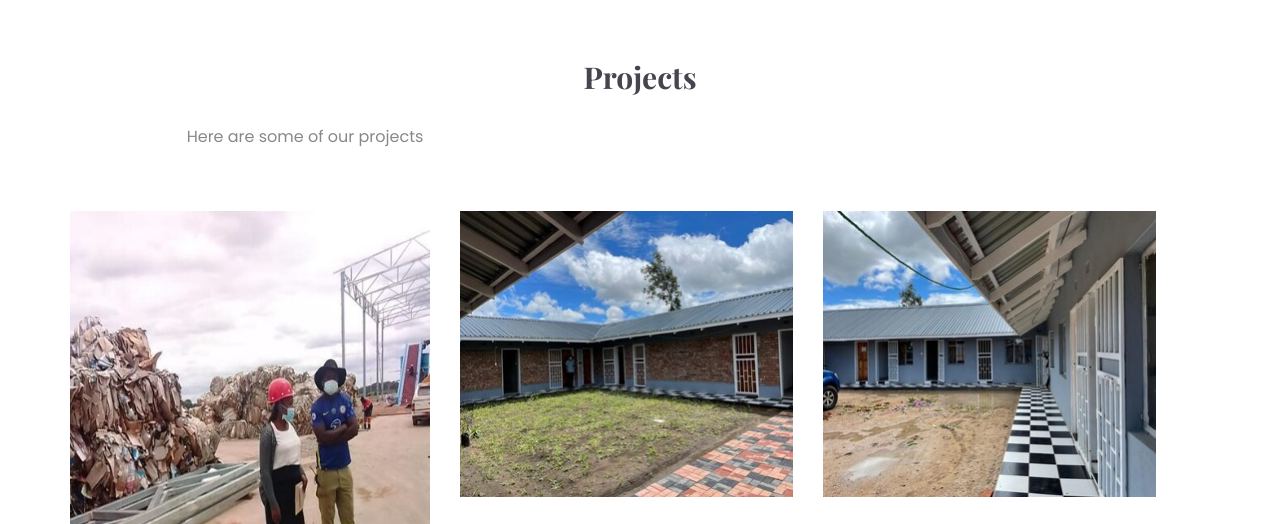
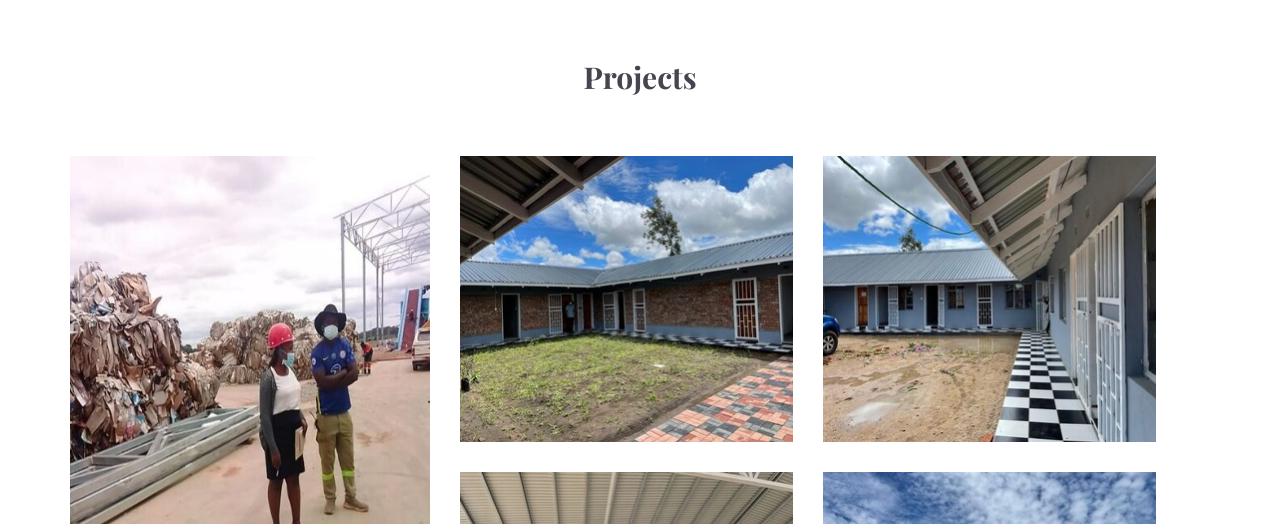
Before and after one commit to SageTerry/boababtech.github.io, a plain HTML site: page index.html in a window 1280 px wide. Shown: the part 2560-3084 px from the top of the page. Drawn offline with nearby package versions, Linux system fonts and the light colour scheme; a web font is replaced by a local one.

Commit message:
Update index.html

```diff
--- a/index.html
+++ b/index.html
@@ -336,9 +336,7 @@
 				<div class="project-details">
 					<div class="project-header text-center">
 						<h2>Projects</h2>
-						<p>
-							Here are some of our projects
-						</p>
+
 					</div><!--/.project-header-->
 					<div class="project-content">
 						<div class="gallery-content">
```
